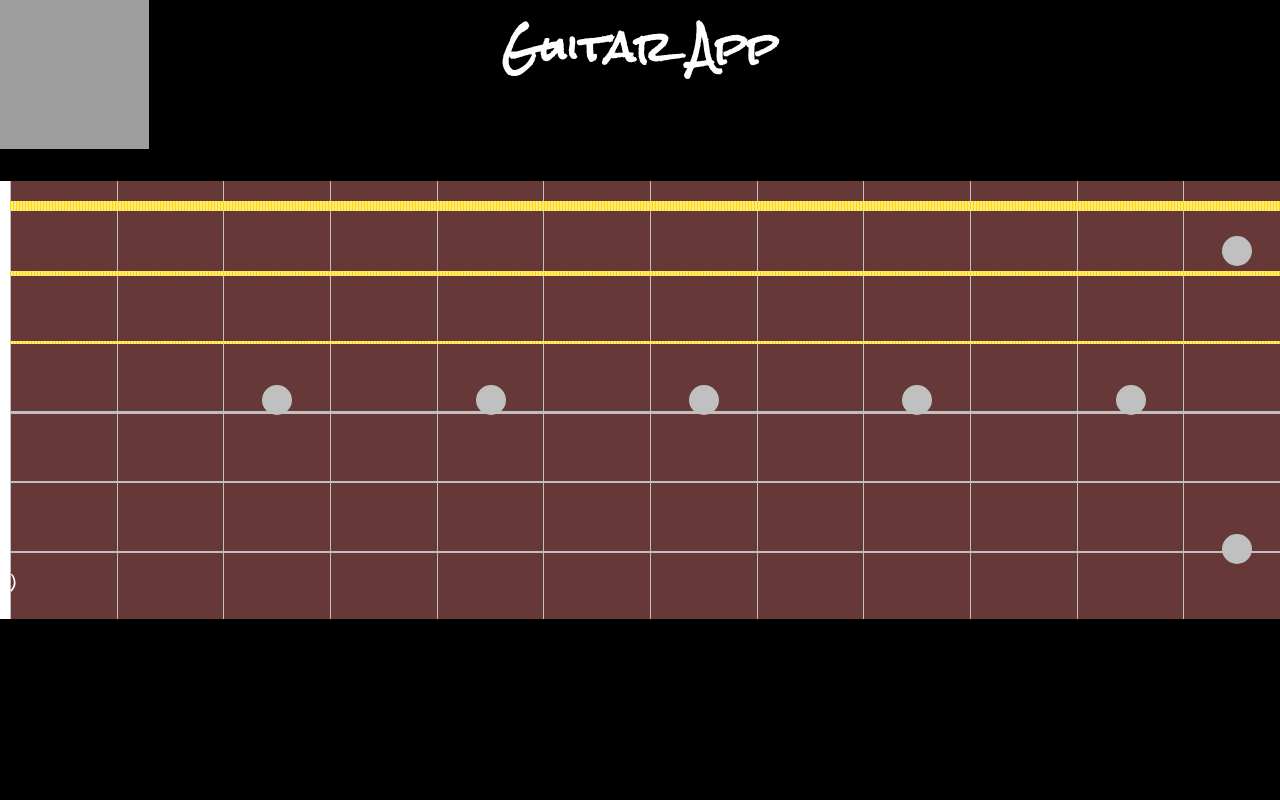
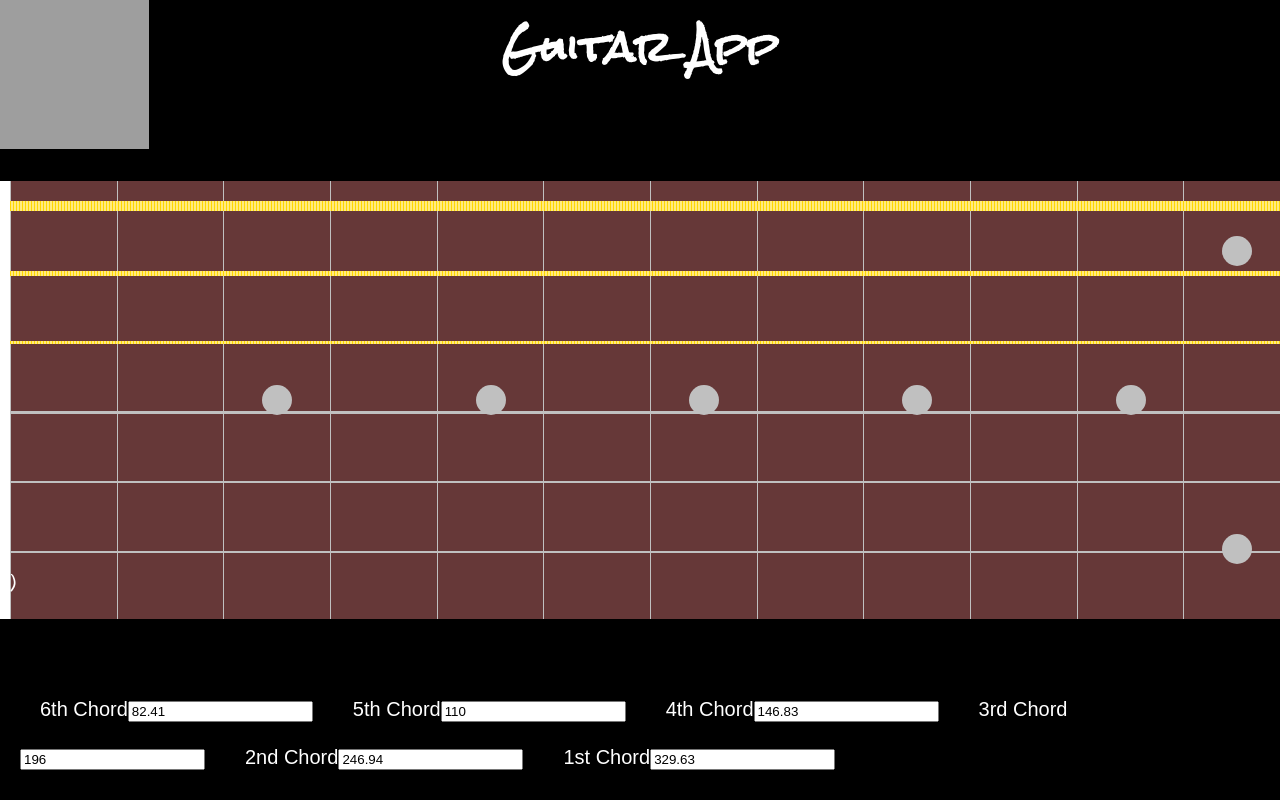
Before and after one commit to mbfassnacht/react-guitar, a React (Create React App) app: page / in a window 1280 px wide. Built offline with nearby package versions, Linux system fonts and the light colour scheme; grey boxes are pictures that could not be loaded.

Commit message:
add form

```diff
--- a/src/App.js
+++ b/src/App.js
@@ -1,9 +1,11 @@
-import React from 'react';
+import React, { Component } from 'react';
 import './app.scss';
 import Guitar from './components/Guitar/Guitar';
 
-function App() {
-    const chords = [
+export default class App extends Component {
+    state = {
+        frets: 12,
+        chords: [
             {
                 tone: 'E',
                 frequency: 82.41,
@@ -34,10 +36,20 @@ function App() {
                 frequency: 329.63,
                 color: 'silver',
             }
-    ];
+        ]
+    };
 
-    const frets = 12;
+    onChangeFrequency = (e) => {
+        const index = e.currentTarget.getAttribute('data-index');
+        const value = Number.parseFloat(e.currentTarget.value);
+        this.setState(prevState => {
+            const chords = prevState.chords;
+            chords[index].frequency = value;
+            return { chords };
+        })
+    };
 
+    render() {
         return (
             <div className="app">
                 <h1>Guitar App</h1>
@@ -56,9 +68,34 @@ function App() {
                         alt="Fork me on GitHub"
                         data-recalc-dims="1" />
                 </a>
-            <Guitar frets={frets} chords={chords}/>
+                <Guitar frets={this.state.frets} chords={this.state.chords}/>
+                <form>
+                    <label htmlFor="6th">
+                        6th Chord
+                        <input onChange={this.onChangeFrequency} data-index={0} type="number" value={this.state.chords[0].frequency} id="6th" />
+                    </label>
+                    <label htmlFor="5th">
+                        5th Chord
+                        <input onChange={this.onChangeFrequency} data-index={1} type="number" value={this.state.chords[1].frequency} id="5th" />
+                    </label>
+                    <label htmlFor="4th">
+                        4th Chord
+                        <input onChange={this.onChangeFrequency} data-index={2} type="number" value={this.state.chords[2].frequency} id="4th" />
+                    </label>
+                    <label htmlFor="3rd">
+                        3rd Chord
+                        <input onChange={this.onChangeFrequency} data-index={3} type="number" value={this.state.chords[3].frequency} id="3rd" />
+                    </label>
+                    <label htmlFor="2nd">
+                        2nd Chord
+                        <input onChange={this.onChangeFrequency} data-index={4} type="number" value={this.state.chords[4].frequency} id="2nd" />
+                    </label>
+                    <label htmlFor="1st">
+                        1st Chord
+                        <input onChange={this.onChangeFrequency} data-index={5} type="number" value={this.state.chords[5].frequency} id="1st" />
+                    </label>
+                </form>
             </div>
         );
     }
-
-export default App;
+}
--- a/src/app.scss
+++ b/src/app.scss
@@ -9,4 +9,17 @@
 		margin: 0;
 		font-size: 40px;
 	}
+
+	form {
+		position: fixed;
+		padding: 20px;
+		bottom: 0;
+		font-size: 20px;
+
+		label {
+			margin: 20px;
+			font-family: sans-serif;
+			width: 200px;
+		}
+	}
 }
--- a/src/components/AcusticBox/AcusticBox.js
+++ b/src/components/AcusticBox/AcusticBox.js
@@ -11,19 +11,6 @@ export default class AcusticBox extends Component {
         const ctx = new AudioContext();
         this.oscillator = ctx.createOscillator();
 
-        let real = new Float32Array(2);
-        let imag = new Float32Array(2);
-        let ac = new AudioContext();
-
-        real[0] = 0;
-        imag[0] = 0;
-        real[1] = 10;
-        imag[1] = 10;
-
-        const wave = ac.createPeriodicWave(real, imag, {disableNormalization: true});
-
-        this.oscillator.setPeriodicWave(wave);
-
         this.oscillator.connect(ctx.destination);
         this.oscillator.frequency.value = null;
         this.oscillator.start();
@@ -36,6 +23,23 @@ export default class AcusticBox extends Component {
                 this.oscillator.frequency.value = null;
                 this.setState({ sounding: false });
             } else {
+                let real = new Float32Array(2);
+                let imag = new Float32Array(2);
+                let ac = new AudioContext();
+                const hz = this.props.frequency;
+                real[0] = hz;
+                imag[0] = hz/8;
+                real[1] = hz/2;
+                imag[1] = hz/4;
+                real[2] = hz/4;
+                imag[2] = hz/2;
+                real[3] = hz/8;
+                imag[3] = hz/1;
+
+                const wave = ac.createPeriodicWave(real, imag, {disableNormalization: true});
+
+                this.oscillator.setPeriodicWave(wave);
+
                 this.oscillator.frequency.value = this.props.frequency;
                 this.setState({ sounding: true });
             }
--- a/src/components/Chord/Chord.js
+++ b/src/components/Chord/Chord.js
@@ -18,7 +18,6 @@ export default class Chord extends Component {
         const percentage = (100 * positionPressed) / guitarLength;
         const maxFrequency = this.props.frequency * 2;
         const frequencyGenerated = this.props.frequency + (percentage * maxFrequency / 100);
-        console.log(frequencyGenerated);
         this.props.onChordPressed(frequencyGenerated);
     };
 
--- a/src/components/Fret/Fret.js
+++ b/src/components/Fret/Fret.js
@@ -16,7 +16,7 @@ export default class Fret extends Component {
         const dots = [];
 
         for (let i = 0; i < this.props.dots; i++) {
-            dots.push(<div className="dot" />);
+            dots.push(<div key={`${i}-dot`} className="dot" />);
         }
 
         return(
```
Lines whose indentation alone changed are shown as unchanged.
